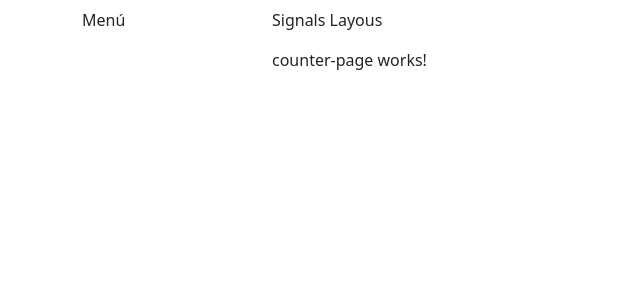
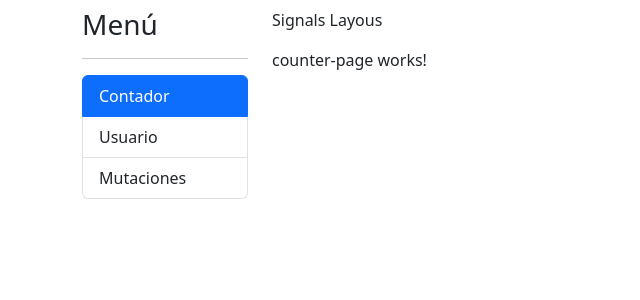
Before and after one commit to AlonsoAM/directiveSignalsApp, an Angular app: page /signals/counter in a window 1280 px wide. Shown: the top 300 px of the page, without its empty margins (0-640 px from the left). Built offline with nearby package versions, Linux system fonts and the light colour scheme.

Commit message:
Menu lateral

```diff
--- /dev/null
+++ b/src/app/signals/components/side-menu/side-menu.component.css
@@ -0,0 +1,3 @@
+li {
+  cursor: pointer;
+}
--- /dev/null
+++ b/src/app/signals/components/side-menu/side-menu.component.html
@@ -0,0 +1,10 @@
+<ul class="list-group">
+  <li
+    class="list-group-item"
+    *ngFor="let item of menuItems"
+    routerLinkActive="active"
+    [routerLink]="[item.route]"
+  >
+    {{ item.title }}
+  </li>
+</ul>
--- /dev/null
+++ b/src/app/signals/components/side-menu/side-menu.component.ts
@@ -0,0 +1,15 @@
+import { Component } from '@angular/core';
+import { MenuItem } from '../../interfaces/signals.interface';
+
+@Component({
+  selector: 'side-menu',
+  templateUrl: './side-menu.component.html',
+  styleUrls: ['./side-menu.component.css'],
+})
+export class SideMenuComponent {
+  public menuItems: MenuItem[] = [
+    { title: 'Contador', route: 'counter' },
+    { title: 'Usuario', route: 'user-info' },
+    { title: 'Mutaciones', route: 'properties' },
+  ];
+}
--- /dev/null
+++ b/src/app/signals/interfaces/signals.interface.ts
@@ -0,0 +1,4 @@
+export interface MenuItem {
+  title: string;
+  route: string;
+}
--- a/src/app/signals/layout/signals-layout/signals-layout.component.html
+++ b/src/app/signals/layout/signals-layout/signals-layout.component.html
@@ -1,5 +1,9 @@
 <div class="row mt-2">
-  <div class="col-2">Menú</div>
+  <div class="col-2">
+    <h3>Menú</h3>
+    <hr />
+    <side-menu />
+  </div>
   <div class="col-10">
     <p>Signals Layous</p>
     <router-outlet />
```
Also changed, not shown: src/app/signals/signals.module.ts (+5 -2 lines).
